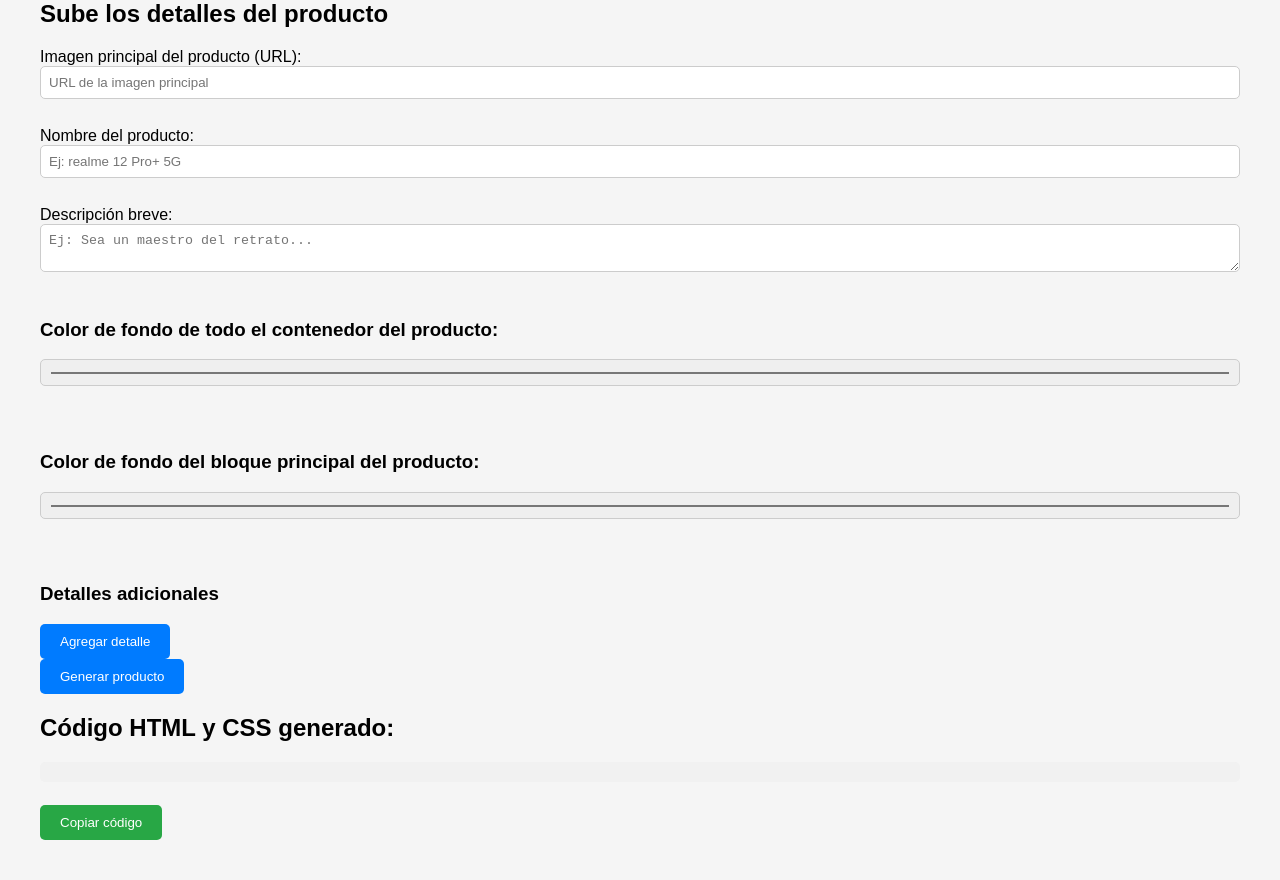
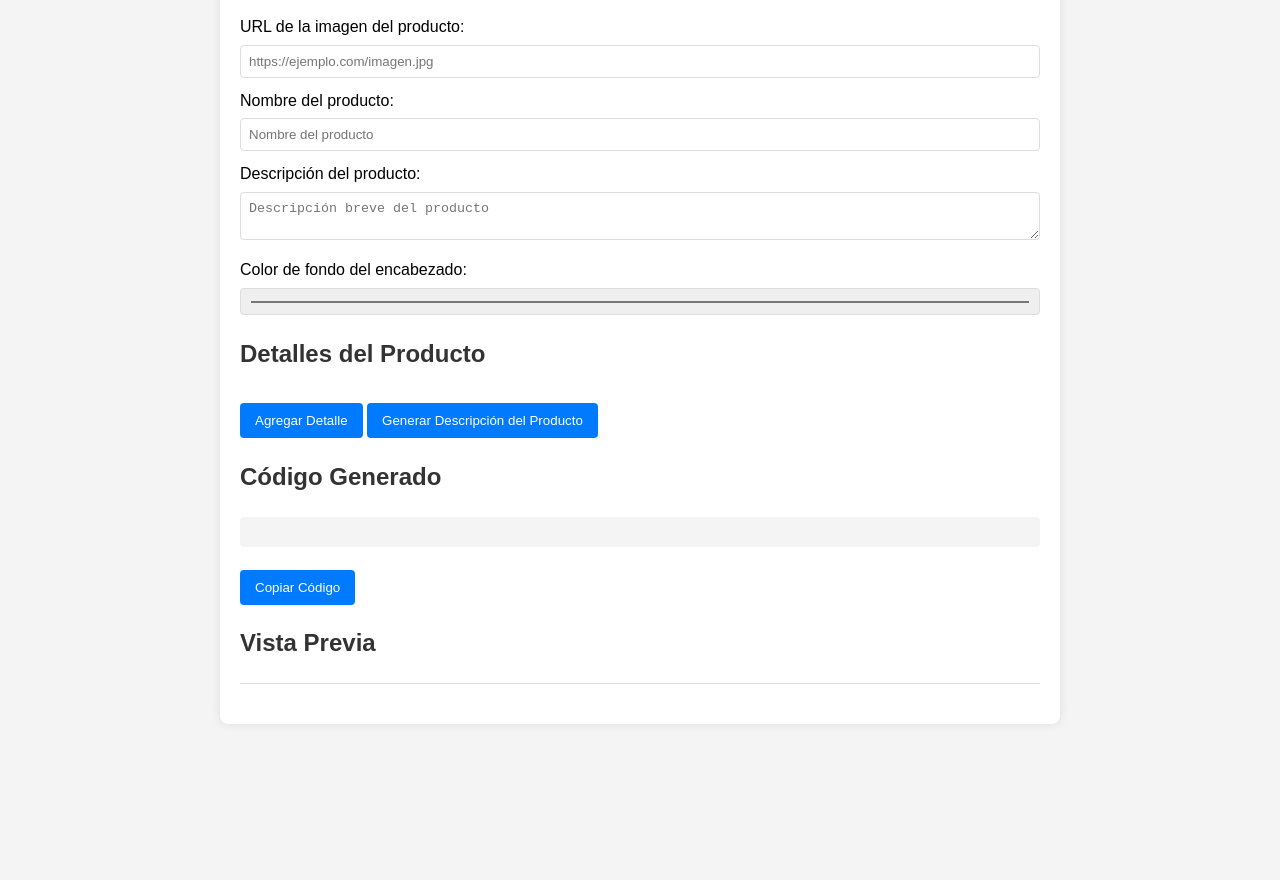
Before and after one commit to MateoCris02/html, a plain HTML site: page index.html in a window 1280 px wide. Shown: the part 120-1000 px from the top of the page. After the commit the page ends 864 px from the top, so only its background shows below. Drawn offline with Linux system fonts and the light colour scheme.

Commit message:
Update index.html

```diff
--- a/index.html
+++ b/index.html
@@ -3,24 +3,164 @@
 <head>
     <meta charset="UTF-8">
     <meta name="viewport" content="width=device-width, initial-scale=1.0">
-  <title>Descripción de Producto</title>
+    <title>Generador de Descripción de Producto</title>
+    <style>
+        body {
+            font-family: 'Arial', sans-serif;
+            line-height: 1.6;
+            margin: 0;
+            padding: 20px;
+            background-color: #f4f4f4;
+        }
+        .container {
+            max-width: 800px;
+            margin: 0 auto;
+            background-color: #fff;
+            padding: 20px;
+            border-radius: 8px;
+            box-shadow: 0 0 10px rgba(0,0,0,0.1);
+        }
+        h1, h2 {
+            color: #333;
+        }
+        label {
+            display: block;
+            margin-top: 10px;
+        }
+        input, textarea {
+            width: 100%;
+            padding: 8px;
+            margin-top: 5px;
+            border: 1px solid #ddd;
+            border-radius: 4px;
+            box-sizing: border-box;
+        }
+        button {
+            background-color: #007bff;
+            color: #fff;
+            border: none;
+            padding: 10px 15px;
+            margin-top: 10px;
+            border-radius: 4px;
+            cursor: pointer;
+        }
+        button:hover {
+            background-color: #0056b3;
+        }
+        #detailsContainer {
+            margin-top: 20px;
+        }
+        .detail {
+            background-color: #f9f9f9;
+            padding: 10px;
+            margin-top: 10px;
+            border-radius: 4px;
+        }
+        #generatedCode {
+            background-color: #f4f4f4;
+            padding: 15px;
+            border-radius: 4px;
+            white-space: pre-wrap;
+            word-wrap: break-word;
+        }
+        #preview {
+            margin-top: 20px;
+            border-top: 1px solid #ddd;
+            padding-top: 20px;
+        }
+    </style>
+</head>
+<body>
+    <div class="container">
+        <h1>Generador de Descripción de Producto</h1>
+
+        <div>
+            <label for="productImage">URL de la imagen del producto:</label>
+            <input type="text" id="productImage" placeholder="https://ejemplo.com/imagen.jpg">
+
+            <label for="productName">Nombre del producto:</label>
+            <input type="text" id="productName" placeholder="Nombre del producto">
+
+            <label for="productDescription">Descripción del producto:</label>
+            <textarea id="productDescription" placeholder="Descripción breve del producto"></textarea>
+
+            <label for="headerBgColor">Color de fondo del encabezado:</label>
+            <input type="color" id="headerBgColor" value="#ffffff">
+        </div>
+
+        <h2>Detalles del Producto</h2>
+        <div id="detailsContainer"></div>
+        <button onclick="addDetail()">Agregar Detalle</button>
+
+        <button onclick="generateProduct()">Generar Descripción del Producto</button>
+
+        <h2>Código Generado</h2>
+        <pre id="generatedCode"></pre>
+        <button onclick="copyToClipboard()">Copiar Código</button>
+
+        <h2>Vista Previa</h2>
+        <div id="preview"></div>
+    </div>
+
+    <script>
+        let detailCount = 0;
+
+        function addDetail() {
+            const container = document.getElementById('detailsContainer');
+            const detailDiv = document.createElement('div');
+            detailDiv.className = 'detail';
+            detailDiv.innerHTML = `
+                <label for="detailTitle${detailCount}">Título del detalle:</label>
+                <input type="text" id="detailTitle${detailCount}" placeholder="Título">
+
+                <label for="detailDescription${detailCount}">Descripción del detalle:</label>
+                <textarea id="detailDescription${detailCount}" placeholder="Descripción"></textarea>
+
+                <label for="detailImage${detailCount}">URL de la imagen del detalle:</label>
+                <input type="text" id="detailImage${detailCount}" placeholder="https://ejemplo.com/icono.jpg">
+
+                <label for="detailBgColor${detailCount}">Color de fondo del detalle:</label>
+                <input type="color" id="detailBgColor${detailCount}" value="#f8f9fa">
+            `;
+            container.appendChild(detailDiv);
+            detailCount++;
+        }
+
+        function generateProduct() {
+            const productImage = document.getElementById('productImage').value;
+            const productName = document.getElementById('productName').value;
+            const productDescription = document.getElementById('productDescription').value;
+            const headerBgColor = document.getElementById('headerBgColor').value;
+
+            let detailsHtml = '';
+            let detailStyles = '';
+
+            for (let i = 0; i < detailCount; i++) {
+                const title = document.getElementById(`detailTitle${i}`).value;
+                const description = document.getElementById(`detailDescription${i}`).value;
+                const image = document.getElementById(`detailImage${i}`).value;
+                const bgColor = document.getElementById(`detailBgColor${i}`).value;
+
+                detailsHtml += `
+                    <div class="detail-box detail-${i}">
+                        <img src="${image}" alt="${title}">
+                        <h3>${title}</h3>
+                        <p>${description}</p>
+                    </div>
+                `;
+
+                detailStyles += `
+                    .detail-${i} {
+                        background-color: ${bgColor};
+                    }
+                `;
+            }
+
+            const generatedHtml = `
                 <style>
                     body {
                         font-family: 'Arial', sans-serif;
                         background-color: #f5f5f5;
-      margin: 0;
-      padding: 20px;
-    }
-    main {
-      max-width: 1200px;
-      margin: 0 auto;
-      padding: 20px;
-    }
-    .product-container {
-      padding: 20px;
-      border-radius: 8px;
-      box-shadow: 0 4px 15px rgba(0, 0, 0, 0.2);
-      transition: background-color 0.3s;
                     }
                     .product-header {
                         display: flex;
@@ -28,6 +168,9 @@
                         align-items: center;
                         margin-bottom: 20px;
                         transition: transform 0.3s;
+                        background-color: ${headerBgColor};
+                        padding: 20px;
+                        border-radius: 8px;
                     }
                     .product-header:hover {
                         transform: scale(1.02);
@@ -46,6 +189,7 @@
                         font-size: 2.5rem;
                         margin: 0;
                         color: #333;
+                        animation: slideIn 0.5s ease;
                     }
                     .product-description p {
                         font-size: 1.1rem;
@@ -79,154 +223,10 @@
                     .detail-box img:hover {
                         transform: scale(1.1);
                     }
-    form input, form textarea, form select {
-      display: block;
-      margin-bottom: 10px;
-      padding: 8px;
-      width: 100%;
-      box-sizing: border-box;
-      border: 1px solid #ccc;
-      border-radius: 5px;
-    }
-    form button {
-      padding: 10px 20px;
-      background-color: #007bff;
-      color: #fff;
-      border: none;
-      border-radius: 5px;
-      cursor: pointer;
-      transition: background-color 0.3s;
-    }
-    form button:hover {
-      background-color: #0056b3;
-    }
-    pre {
-      background-color: #f1f1f1;
-      padding: 10px;
-      white-space: pre-wrap;
-      word-wrap: break-word;
-      border-radius: 5px;
-      overflow: auto;
-    }
-    #copyButton {
-      background-color: #28a745;
-      color: #fff;
-      padding: 10px 20px;
-      border: none;
-      border-radius: 5px;
-      cursor: pointer;
-      margin-top: 10px;
-      transition: background-color 0.3s;
-    }
-    #copyButton:hover {
-      background-color: #218838;
-    }
+                    ${detailStyles}
                 </style>
-</head>
-<body>
 
-<main>
-  <h1>HTML Y CSS para Descripción</h1>
-
-  <form id="productForm">
-    <h2>Sube los detalles del producto</h2>
-    <label for="productImageUrl">Imagen principal del producto (URL):</label>
-    <input type="text" id="productImageUrl" placeholder="URL de la imagen principal"><br>
-
-    <label for="productName">Nombre del producto:</label>
-    <input type="text" id="productName" placeholder="Ej: realme 12 Pro+ 5G"><br>
-
-    <label for="productDescription">Descripción breve:</label>
-    <textarea id="productDescription" placeholder="Ej: Sea un maestro del retrato..."></textarea><br>
-
-    <h3>Color de fondo de todo el contenedor del producto:</h3>
-    <input type="color" id="containerBgColor" value="#ffffff"><br><br>
-
-    <h3>Color de fondo del bloque principal del producto:</h3>
-    <input type="color" id="productBgColor" value="#ffffff"><br><br>
-
-    <h3>Detalles adicionales</h3>
-
-    <div id="detailsContainer">
-      <!-- Aquí se agregarán detalles dinámicamente -->
-    </div>
-
-    <button type="button" onclick="addDetail()">Agregar detalle</button><br>
-
-    <button type="button" onclick="generateProduct()">Generar producto</button>
-  </form>
-
-  <div id="productPreview"></div>
-
-  <h2>Código HTML y CSS generado:</h2>
-  <pre id="combinedCode"></pre>
-
-  <button id="copyButton" onclick="copyToClipboard()">Copiar código</button>
-</main>
-
-<script>
-  let detailCount = 0;
-
-  function addDetail() {
-    const container = document.getElementById('detailsContainer');
-
-    const detailDiv = document.createElement('div');
-    detailDiv.innerHTML = `
-      <label for="detailTitle${detailCount}">Título del detalle:</label>
-      <input type="text" id="detailTitle${detailCount}" placeholder="Ej: Cámara Sony IMX890 OIS"><br>
-
-      <label for="detailDescription${detailCount}">Descripción del detalle:</label>
-      <textarea id="detailDescription${detailCount}" placeholder="Ej: Algoritmo omnífocal..."></textarea><br>
-
-      <label for="detailImage${detailCount}">Icono del detalle (URL):</label>
-      <input type="text" id="detailImageUrl${detailCount}" placeholder="URL del icono del detalle"><br>
-
-      <label for="detailBgColor${detailCount}">Color de fondo del detalle:</label>
-      <input type="color" id="detailBgColor${detailCount}" value="#ffffff"><br>
-
-      <label for="detailTextColor${detailCount}">Color de texto del detalle:</label>
-      <input type="color" id="detailTextColor${detailCount}" value="#000000"><br>
-    `;
-    container.appendChild(detailDiv);
-    detailCount++;
-  }
-
-  function generateProduct() {
-    const productImage = document.getElementById('productImageUrl').value;
-    const productName = document.getElementById('productName').value;
-    const productDescription = document.getElementById('productDescription').value;
-    const productBgColor = document.getElementById('productBgColor').value;
-    const containerBgColor = document.getElementById('containerBgColor').value;
-
-    let detailsHtml = '';
-    let cssStyles = `
-      .product-container { background-color: ${containerBgColor}; }
-      .product-header { background-color: ${productBgColor}; }
-    `;
-
-    for (let i = 0; i < detailCount; i++) {
-      const detailTitle = document.getElementById(`detailTitle${i}`).value;
-      const detailDescription = document.getElementById(`detailDescription${i}`).value;
-      const detailImage = document.getElementById(`detailImageUrl${i}`).value;
-      const detailBgColor = document.getElementById(`detailBgColor${i}`).value;
-      const detailTextColor = document.getElementById(`detailTextColor${i}`).value;
-
-      detailsHtml += `
-        <div class="detail-box" style="background-color: ${detailBgColor}; color: ${detailTextColor};">
-          <img src="${detailImage}" alt="${detailTitle}">
-          <h3>${detailTitle}</h3>
-          <p>${detailDescription}</p>
-        </div>
-      `;
-
-      cssStyles += `
-        .detail-box:nth-of-type(${i + 1}) { background-color: ${detailBgColor}; color: ${detailTextColor}; }
-      `;
-    }
-
-    const productHtml = `
-      <div class="product-container" style="background-color: ${containerBgColor};">
-        <div class="product-header" style="background-color: ${productBgColor};">
+                <div class="product-header">
                     <img src="${productImage}" alt="${productName}">
                     <div class="product-description">
                         <h1>${productName}</h1>
@@ -236,25 +236,21 @@
                 <div class="product-details">
                     ${detailsHtml}
                 </div>
-      </div>
             `;
 
-    const combinedHtml = `
-      <style>
-        ${cssStyles}
-      </style>
-      ${productHtml}
-    `;
-
-    document.getElementById('productPreview').innerHTML = productHtml;
-    document.getElementById('combinedCode').innerText = combinedHtml;
+            document.getElementById('generatedCode').textContent = generatedHtml;
+            document.getElementById('preview').innerHTML = generatedHtml;
         }
 
         function copyToClipboard() {
-    const combinedCode = document.getElementById('combinedCode').innerText;
-    navigator.clipboard.writeText(combinedCode).then(() => {
-      alert('Código combinado copiado al portapapeles');
-    });
+            const codeElement = document.getElementById('generatedCode');
+            const textArea = document.createElement('textarea');
+            textArea.value = codeElement.textContent;
+            document.body.appendChild(textArea);
+            textArea.select();
+            document.execCommand('copy');
+            document.body.removeChild(textArea);
+            alert('Código copiado al portapapeles');
         }
     </script>
 </body>
```
Lines whose indentation alone changed are shown as unchanged.
